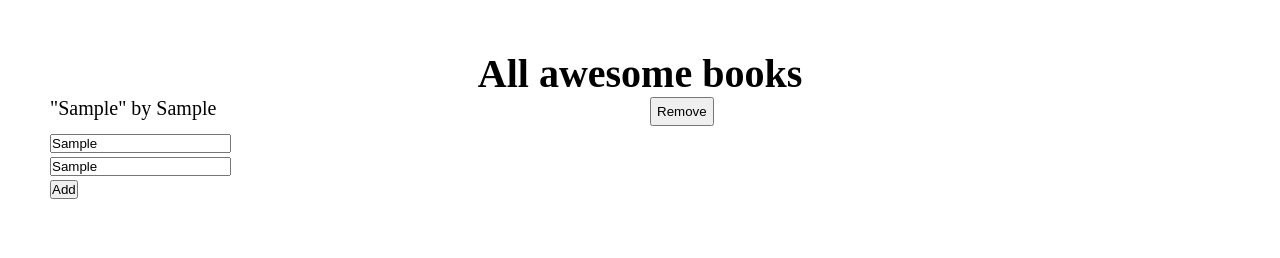
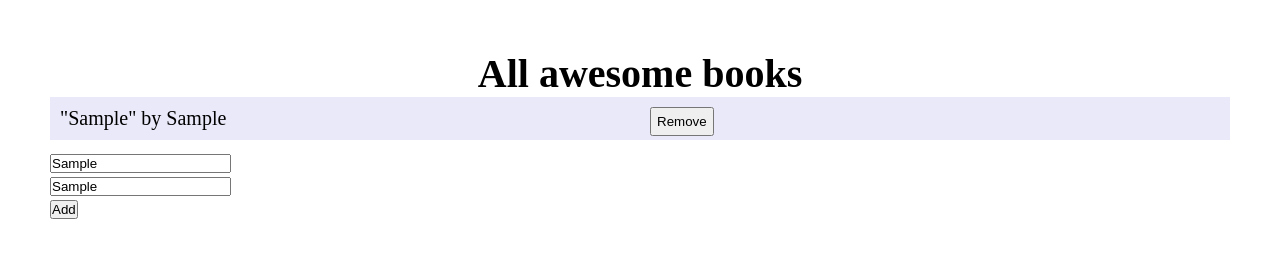
Before and after one commit to tta2yta/Awesome_Books, a website: page index.html in a window 1280 px wide. Both pictures are taken after typing "Sample", "Sample" into the empty fields and a click on the button "Add". Drawn offline with Linux system fonts and the light colour scheme.

Commit message:
Add a stripe to book list on odd numbered child

```diff
--- a/css/main.css
+++ b/css/main.css
@@ -40,3 +40,8 @@ h1 {
 .btn-remove {
   display: inline;
 }
+
+.book_list_main > div:nth-of-type(odd) {
+  background-color: #e9e9f9;
+  padding: 10px;
+}
```
